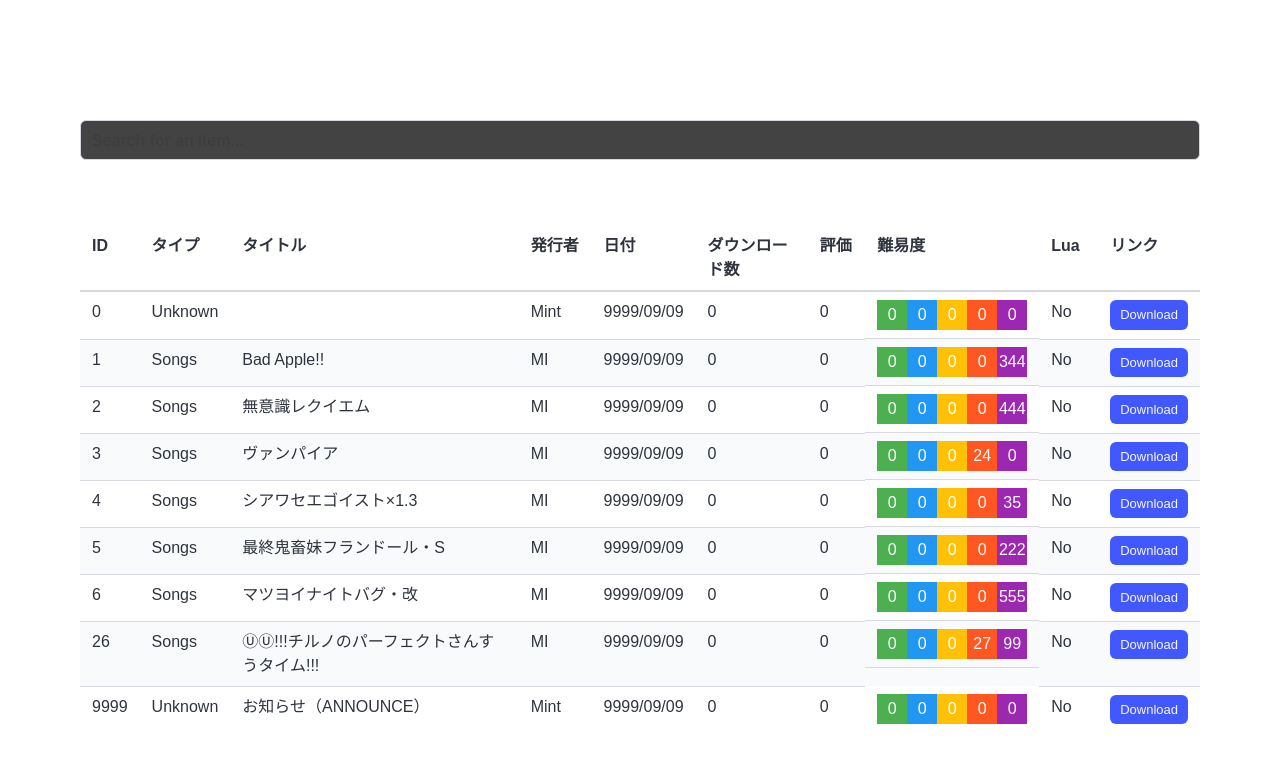
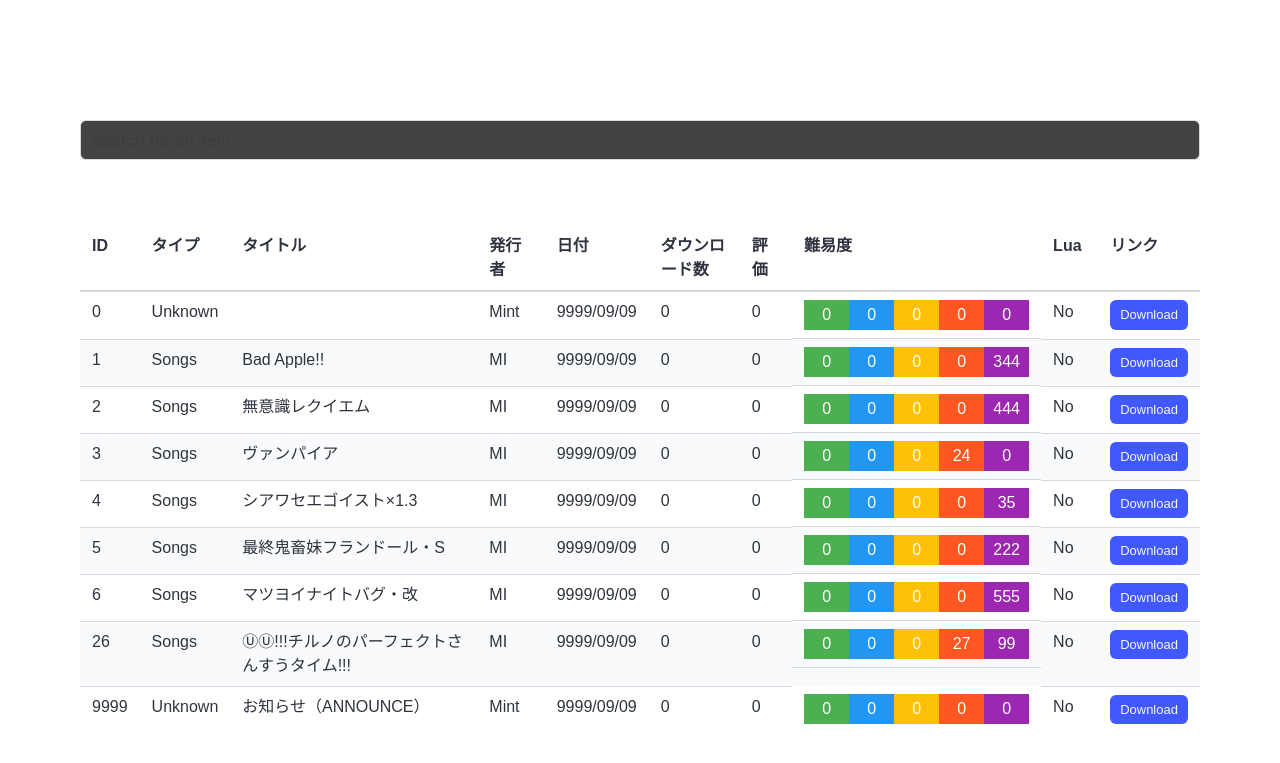
Before and after one commit to MI11435/DankagLikeAPI, a Node server app: page / in a window 1280 px wide. Shown: the top 763 px of the page. Run offline with Node 20, Linux system fonts and the light colour scheme; data comes from the database, SQL or seed files in the repository; some libraries are stand-ins or nearby versions.

Commit message:
Update main.css

```diff
--- a/src/public/main.css
+++ b/src/public/main.css
@@ -72,7 +72,7 @@ th.sortable.sorted-desc .sort-arrow {
 }
 
 .diff {
-  min-width: 30px;
+  min-width: 45px;
   min-height: 30px;
   max-width: 30px;
   max-height: 30px;
```
